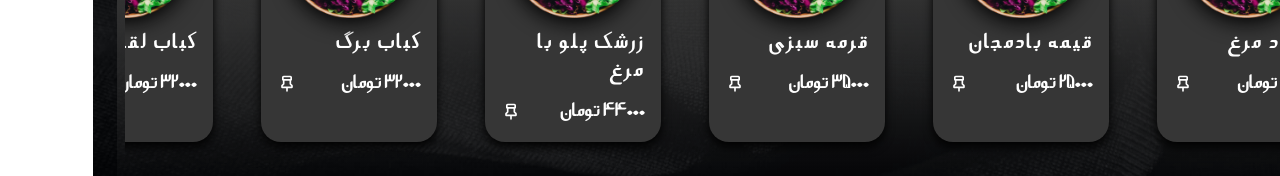
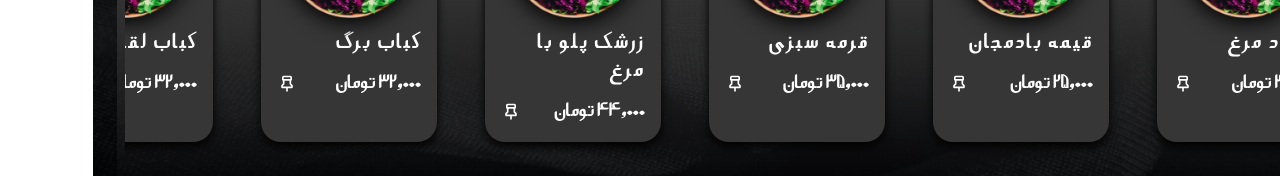
Before and after one commit to armin-bkh/restaurant-hamrah, a React (Create React App) app: page / in a window 1280 px wide. Shown: the part 410-586 px from the top of the page. Built offline with nearby package versions, Linux system fonts and the light colour scheme.

Commit message:
changed initialState of useRudecer (count removed from inintialState and count state added to product component)

```diff
--- a/src/Components/Cart/CartItem/CartItem.jsx
+++ b/src/Components/Cart/CartItem/CartItem.jsx
@@ -1,10 +1,13 @@
 import { BiPlus, BiMinus, BiTrash } from "react-icons/bi";
 import { useProductsAction } from "../../Provider/ProductsProvider";
+// import { numberWithCommas } from "../../utils/CommaNumber";
 import styles from "./CartItem.module.scss";
 
 const CartItem = ({ itemID, foodN, foodFP, foodBP, foodQ }) => {
   const { deleteItemCartHandler, decrementItemCartHandler, incrementItemCartHandler } = useProductsAction();
 
+  // const foodFPrice = numberWithCommas(foodFP);
+  // const foodBPrice = numberWithCommas(foodBP);
 
   const decrementItemHandler = () =>{
     decrementItemCartHandler(itemID)
@@ -12,7 +15,6 @@ const CartItem = ({ itemID, foodN, foodFP, foodBP, foodQ }) => {
   const incrementItemHandler = () => {
     incrementItemCartHandler(itemID)
   }
-
   const deleteItemHandler = () =>{
     deleteItemCartHandler(itemID)
   }
@@ -25,7 +27,7 @@ const CartItem = ({ itemID, foodN, foodFP, foodBP, foodQ }) => {
         {foodN}
       </span>
       <span className={`hidden md:block text-sm md:text-md lg:text-lg ${styles.white}`}>
-        قیمت واحد: {foodBP}
+        قیمت واحد: {foodBP.toString().replace(/\B(?=(\d{3})+(?!\d))/g, ",")}
       </span>
       <div className={`flex justify-between items-center ${styles.white}`}>
         <span className={`hidden md:block text-sm md:text-md lg:text-lg`} >تعداد:</span>
@@ -48,7 +50,7 @@ const CartItem = ({ itemID, foodN, foodFP, foodBP, foodQ }) => {
         </button>
       </div>
       <span className={`text-sm md:text-md lg:text-lg ${styles.white}`}>
-        قیمت: {foodFP}
+        قیمت: {foodFP.toString().replace(/\B(?=(\d{3})+(?!\d))/g, ",")}
       </span>
       <button className={`text-sm md:text-md lg:text-base p-1 mx-2 rounded-full bg-gradient-to-b from-gray-800 cursor-pointer to-gray-900 ${styles.btn}`} type="button" onClick={deleteItemHandler}><BiTrash /></button>
     </li>
--- a/src/Components/Context/AlertContext.js
+++ /dev/null
@@ -1,4 +0,0 @@
-import { createContext } from "react";
-
-export const AlertContext = createContext();
-export const AlertDispatcherContext = createContext();
--- a/src/Components/Context/CartContext.js
+++ /dev/null
@@ -1,4 +0,0 @@
-import { createContext } from 'react';
-
-export const CartContext = createContext();
-export const CartDispatcherContext = createContext();
--- a/src/Components/Context/CountContext.js
+++ /dev/null
@@ -1,4 +0,0 @@
-import { createContext } from "react";
-
-export const CountContext = createContext();
-export const CountDispatcherContext = createContext();
--- a/src/Components/Context/DispalyerContext.js
+++ /dev/null
@@ -1,4 +0,0 @@
-import { createContext } from 'react';
-
-export const DispalyerContext = createContext();
-export const DispalyerDispathcerContext = createContext();
--- a/src/Components/Displayer/Displayer.jsx
+++ b/src/Components/Displayer/Displayer.jsx
@@ -1,15 +1,13 @@
-import { useDispaly, useCount, useProductsAction } from "../Provider/ProductsProvider";
+import { useDispaly, useProductsAction } from "../Provider/ProductsProvider";
 import { BiPlus, BiMinus, BiRestaurant } from "react-icons/bi";
 import styles from "./Displayer.module.scss";
 
 const Displayer = () => {
-  const count = useCount();
   const product = useDispaly();
   const {addToCartHandler, decrementCountHandler, incrementCountHandler} = useProductsAction();
 
-
   const clickHandler = () => {
-    const item = {id: product.id, title: product.title, quantity: count, basePrice: product.price, finalPrice: product.price * count};
+    const item = {id: product.id, title: product.title, quantity: product.quantity, basePrice: product.price, finalPrice: product.price * product.quantity};
     addToCartHandler(item);
   }
 
@@ -25,7 +23,7 @@ const Displayer = () => {
           />
           <article className={` ${styles.displyerInformation}`}>
             <h1 className={`text-3xl lg:text-5xl xl:text-4xl text-center ${styles.displayerTitle}`}>{product.title}</h1>
-            <h3 className={`text-md lg:text-lg xl:text-2xl mt-4 text-yellow-400 text-center ${styles.displayerPrice}`}>{product.price} تومان</h3>
+            <h3 className={`text-md lg:text-lg xl:text-2xl mt-4 text-yellow-400 text-center ${styles.displayerPrice}`}>{product.price.toString().replace(/\B(?=(\d{3})+(?!\d))/g, ",")} تومان</h3>
             <h3 className={`text-md lg:text-lg xl:text-2xl mt-10 mb-2 text-yellow-400 ${styles.displayerTitle}`}>توضیحات:</h3>
             <p className={`mb-10 text-sm md:text-md lg:text-base text-justify ${styles.displayerDetail}`}>{product.information}</p>
             <div className={`flex justify-center items-center`}>
@@ -36,7 +34,7 @@ const Displayer = () => {
             >
               <BiPlus />
             </button>
-            <span className={`text-sm md:text-md lg:text-lg xl:text-xl ${styles.displayerPrice}`}>{count}</span>
+            <span className={`text-sm md:text-md lg:text-lg xl:text-xl ${styles.displayerPrice}`}>{product.quantity}</span>
             <button
             type="button"
               className={`text-sm md:text-md lg:text-base p-1 mx-5 rounded-full bg-gradient-to-b from-gray-800 cursor-pointer to-gray-900 ${styles.displayerControler}`}
--- a/src/Components/Product/Product.jsx
+++ b/src/Components/Product/Product.jsx
@@ -4,11 +4,15 @@ import styles from "./Products.module.scss";
 import { useState } from "react";
 
 const Product = ({ inf }) => {
-  const [pin, setPin] = useState(false);
+  const [count, setCount] = useState(1)
+    const [pin, setPin] = useState(false);
   const { toShowHandler } = useProductsAction();
+
   const clickHandler = () => {
-    toShowHandler(inf);
+    toShowHandler({...inf, quantity: count});
+    setCount(1);
   };
+
   const likeHandler = () => {
     setPin((prevpin) => !prevpin);
   };
@@ -19,7 +23,7 @@ const Product = ({ inf }) => {
       <figcaption className={styles.productCaption}>
         <h1 className={`text-md md:text-lg lg:text-xl mb-3 ${styles.productTitle}`}>{inf.title}</h1>
         <div className="flex justify-between items-center">
-          <span className={`text-sm md:text-md lg:text-lg ${styles.productPriceBadge}`}>{inf.price} تومان</span>
+          <span className={`text-sm md:text-md lg:text-lg ${styles.productPriceBadge}`}>{inf.price.toString().replace(/\B(?=(\d{3})+(?!\d))/g, ",")} تومان</span>
           <span>
             <BiPin
             className="cursor-pointer text-xl transition-colors"
--- a/src/Components/Provider/ProductsProvider.js
+++ b/src/Components/Provider/ProductsProvider.js
@@ -6,21 +6,12 @@ import {
   ProductsContext,
   ProductsDispatcherContext,
 } from "../Context/ProductsContext";
-// import {
-//   DispalyerContext,
-//   DispalyerDispathcerContext,
-// } from "../Context/DispalyerContext";
-// import { CartContext, CartDispatcherContext } from "../Context/CartContext";
-// import { AlertContext, AlertDispatcherContext } from "../Context/AlertContext";
-// import { CountContext, CountDispatcherContext } from "../Context/CountContext";
-// import { queryByDisplayValue } from "@testing-library/react";
 
 let initialState = {
   products: productsData,
   toShow: {},
   message: "",
   visible: "",
-  count: 1,
   cart: [],
 };
 
@@ -33,8 +24,7 @@ const reducer = (state, action) => {
     case "toShow": {
       return {
         ...state,
-        toShow: action.item,
-        count: 1,
+        toShow: action.item
       };
     }
     case "invisible": {
@@ -46,12 +36,15 @@ const reducer = (state, action) => {
     case "incrementCount": {
       return {
         ...state,
-        count: state.count + 1,
+        toShow: {...state.toShow, quantity: state.toShow.quantity + 1},
       };
     }
     case "decrementCount": {
-      if (state.count > 1) {
-        return { ...state, count: state.count - 1 };
+      if (state.toShow.quantity > 1) {
+        return {
+          ...state,
+          toShow: {...state.toShow, quantity: state.toShow.quantity - 1},
+        };
       }
       return state;
     }
@@ -69,7 +62,6 @@ const reducer = (state, action) => {
       cartClone[index] = selectedItem;
       return { ...state, cart: cartClone };
     }
-
     case "decrementCountItemCart": {
       const index = state.cart.findIndex((item) => item.id === action.id);
       const cartClone = [...state.cart];
@@ -90,7 +82,6 @@ const reducer = (state, action) => {
         return { ...state, cart: cartClone };
       }
     }
-
     case "addToCart": {
       const newItem = action.item;
       const index = state.cart.findIndex((it) => it.id === newItem.id);
@@ -100,10 +91,10 @@ const reducer = (state, action) => {
           cart: [...state.cart, newItem],
           message: "success",
           visible: true,
-          count: 1,
+          toShow: {...state.toShow, quantity: 1}
         };
       } else {
-        return { ...state, message: "error", visible: true, count: 1 };
+        return { ...state, message: "error", visible: true };
       }
     }
 
@@ -166,10 +157,6 @@ export const useAlert = () => {
   const { message, visible } = useContext(ProductsContext);
   return { message, visible };
 };
-export const useCount = () => {
-  const { count } = useContext(ProductsContext);
-  return count;
-};
 export const useProductsAction = () => {
   const dispatch = useContext(ProductsDispatcherContext);
 
--- /dev/null
+++ b/src/Components/utils/CommaNumber.js
@@ -0,0 +1,3 @@
+// export function numberWithCommas(price){
+//     return price.toString().replace(/\B(?=(\d{3})+(?!\d))/g, ",");
+// }
```
